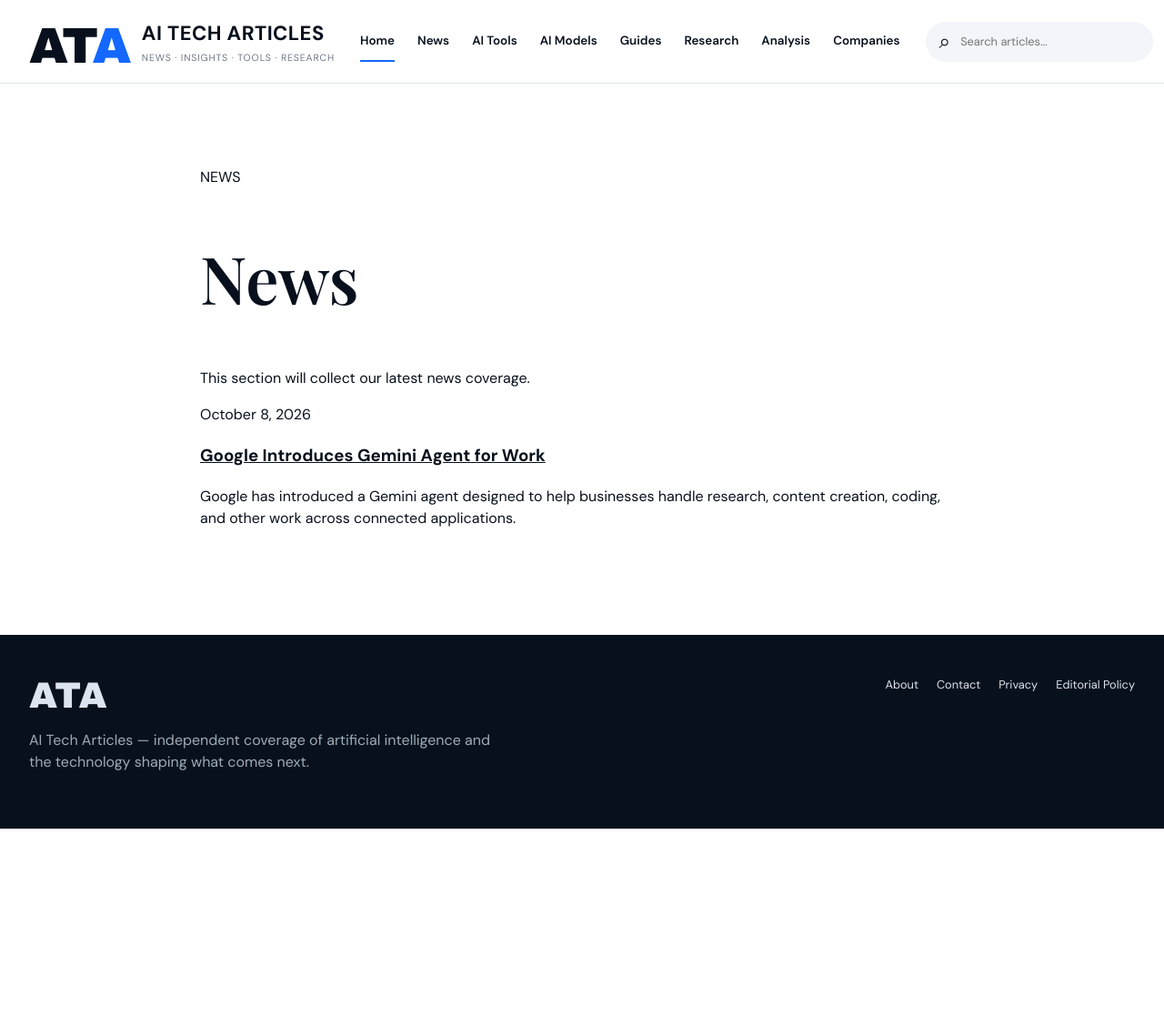
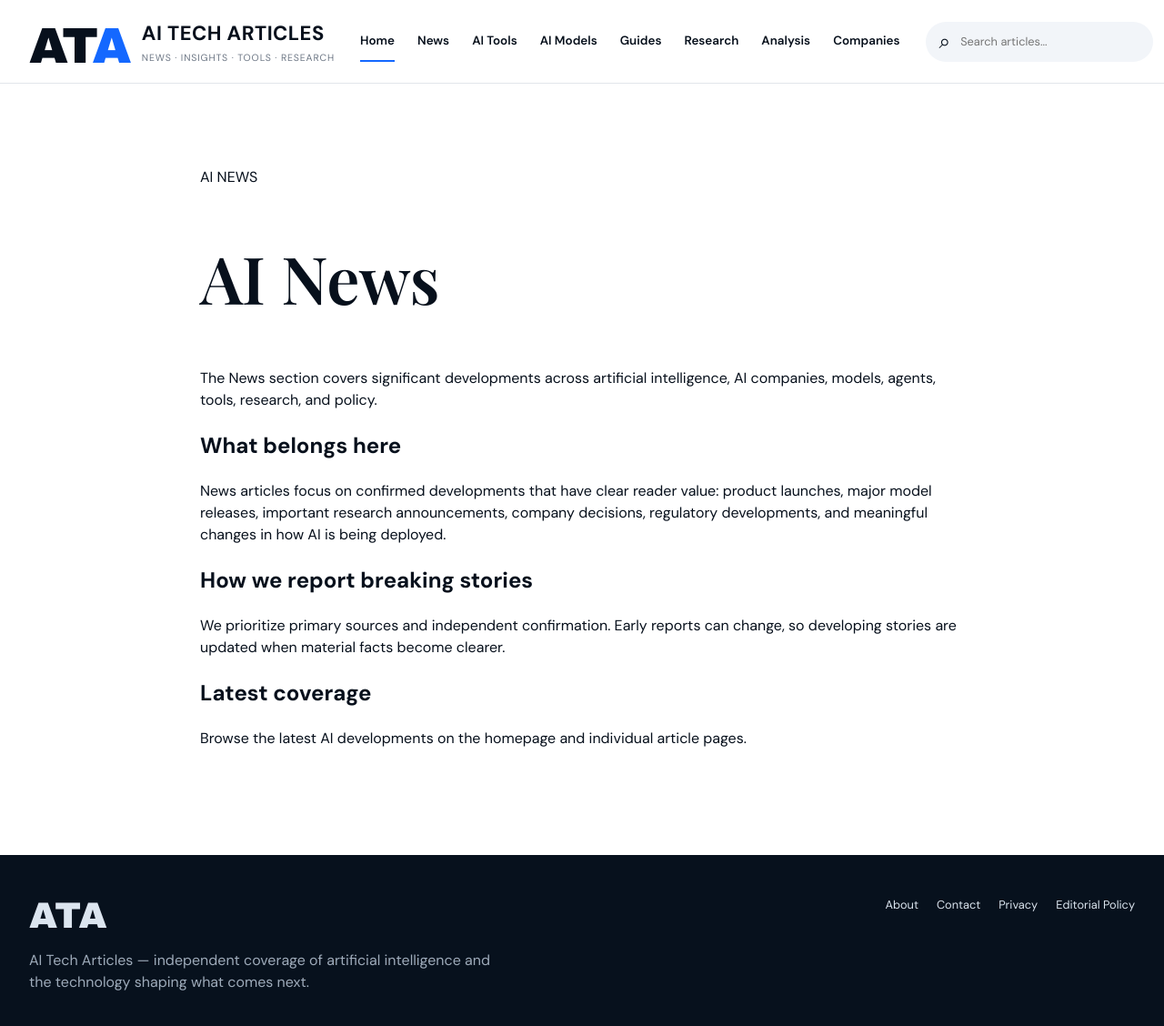
Before and after one commit to todaysnewsai/ChatGPTScope, a Jekyll site: the page built from news/index.md, in a window 1280 px wide and 1153 px high. Shown: the top 1128 px of the window at 91% size. Built offline with Jekyll 4.4.1, drawn with Linux system fonts in a browser that asks for light colours.

Commit message:
Expand AI News page

```diff
--- a/news/index.md
+++ b/news/index.md
@@ -1,17 +1,18 @@
 ---
 layout: page
-title: News
-permalink: /news/
+title: "AI News"
 ---
-<p>This section will collect our latest news coverage.</p>
 
-<div class="post-list">
-{% assign items = site.posts | where_exp: "post", "post.categories contains 'news'" %}
-{% for post in items %}
-<article class="post-card">
-  <p class="meta">{{ post.date | date: "%B %-d, %Y" }}</p>
-  <h3><a href="{{ post.url | relative_url }}">{{ post.title }}</a></h3>
-  {% if post.description %}<p>{{ post.description }}</p>{% endif %}
-</article>
-{% endfor %}
-</div>
+The News section covers significant developments across artificial intelligence, AI companies, models, agents, tools, research, and policy.
+
+## What belongs here
+
+News articles focus on confirmed developments that have clear reader value: product launches, major model releases, important research announcements, company decisions, regulatory developments, and meaningful changes in how AI is being deployed.
+
+## How we report breaking stories
+
+We prioritize primary sources and independent confirmation. Early reports can change, so developing stories are updated when material facts become clearer.
+
+## Latest coverage
+
+Browse the latest AI developments on the homepage and individual article pages.
```
